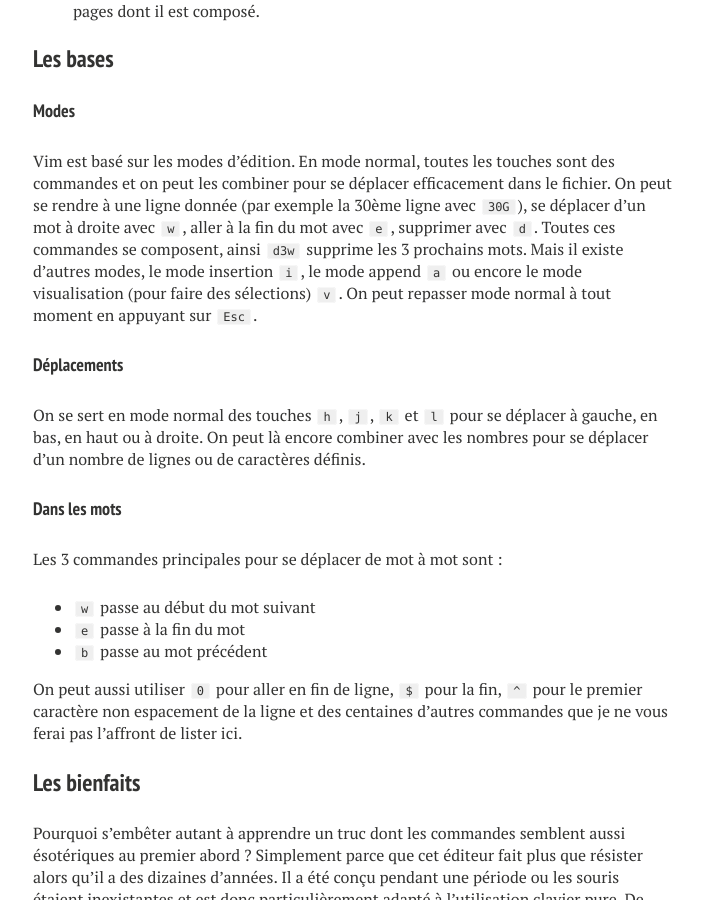
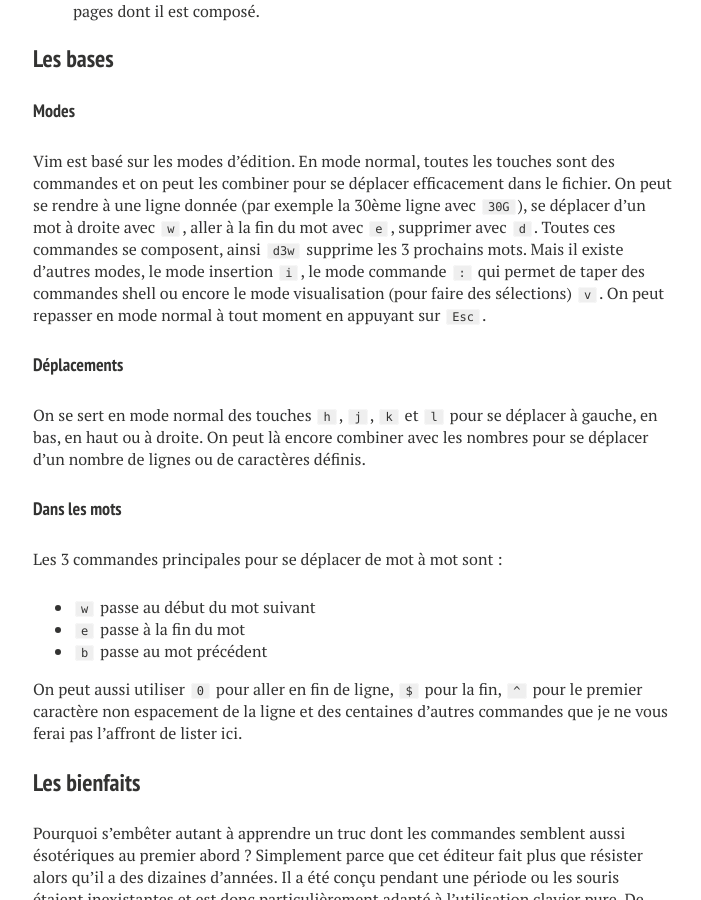
Before and after one commit to vferries/blog, a Jekyll site: the page built from _posts/2015-04-15-vim.md, in a window 1280 px wide and 900 px high, scrolled down 1462 px. Shown: the whole window, without its empty margins (287-988 px from the left). Built offline with Jekyll 4.4.1, drawn with Linux system fonts in a browser that asks for light colours; nearby versions of some CDN libraries; comment, search, counter and statistics services are not loaded.

Commit message:
Correctifs JM.

```diff
--- a/_posts/2015-04-15-vim.md
+++ b/_posts/2015-04-15-vim.md
@@ -37,7 +37,7 @@
 #### Modes
 
 Vim est basé sur les modes d'édition. En mode normal, toutes les touches sont des commandes et on peut les combiner pour se déplacer efficacement dans le fichier. On peut se rendre à une ligne donnée (par exemple la 30ème ligne avec `30G`), se déplacer d'un mot à droite avec `w`, aller à la fin du mot avec `e`, supprimer avec `d`. Toutes ces commandes se composent, ainsi `d3w` supprime les 3 prochains mots.
-Mais il existe d'autres modes, le mode insertion `i`, le mode append `a` ou encore le mode visualisation (pour faire des sélections) `v`. On peut repasser mode normal à tout moment en appuyant sur `Esc`.
+Mais il existe d'autres modes, le mode insertion `i`, le mode commande `:` qui permet de taper des commandes shell ou encore le mode visualisation (pour faire des sélections) `v`. On peut repasser en mode normal à tout moment en appuyant sur `Esc`.
 
 #### Déplacements
 
```
